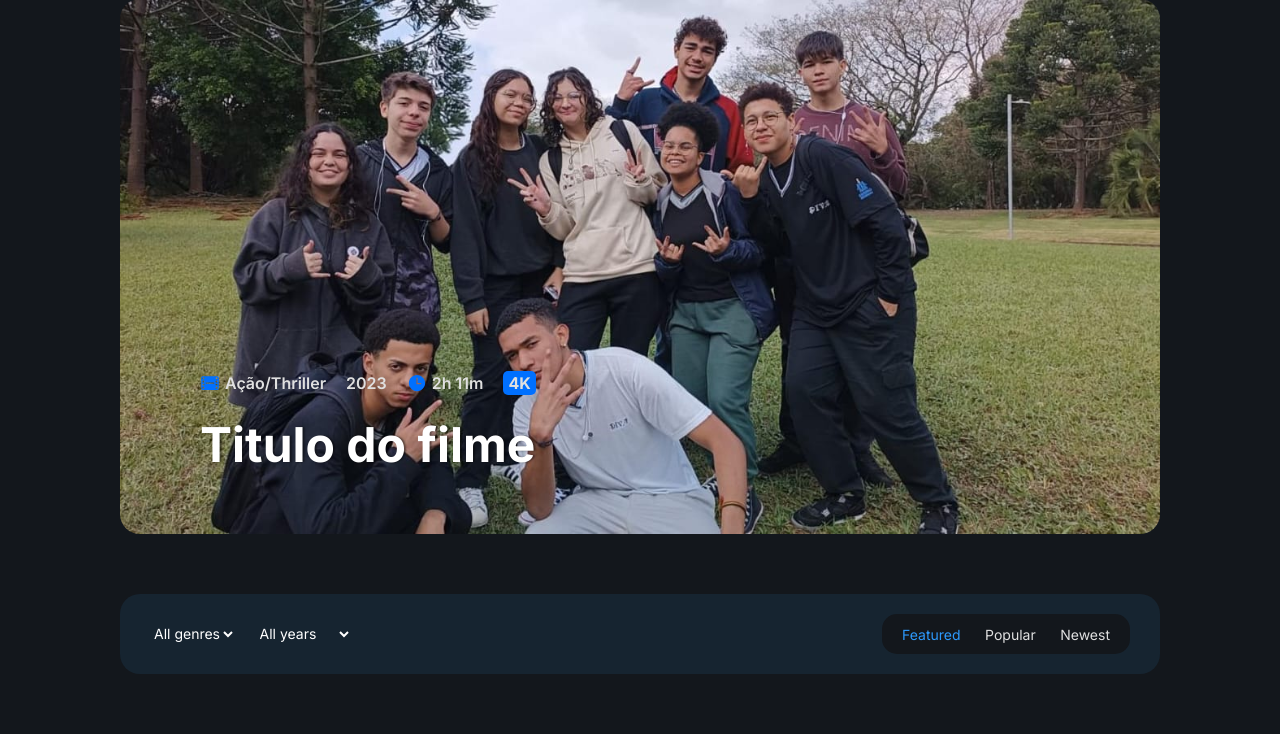
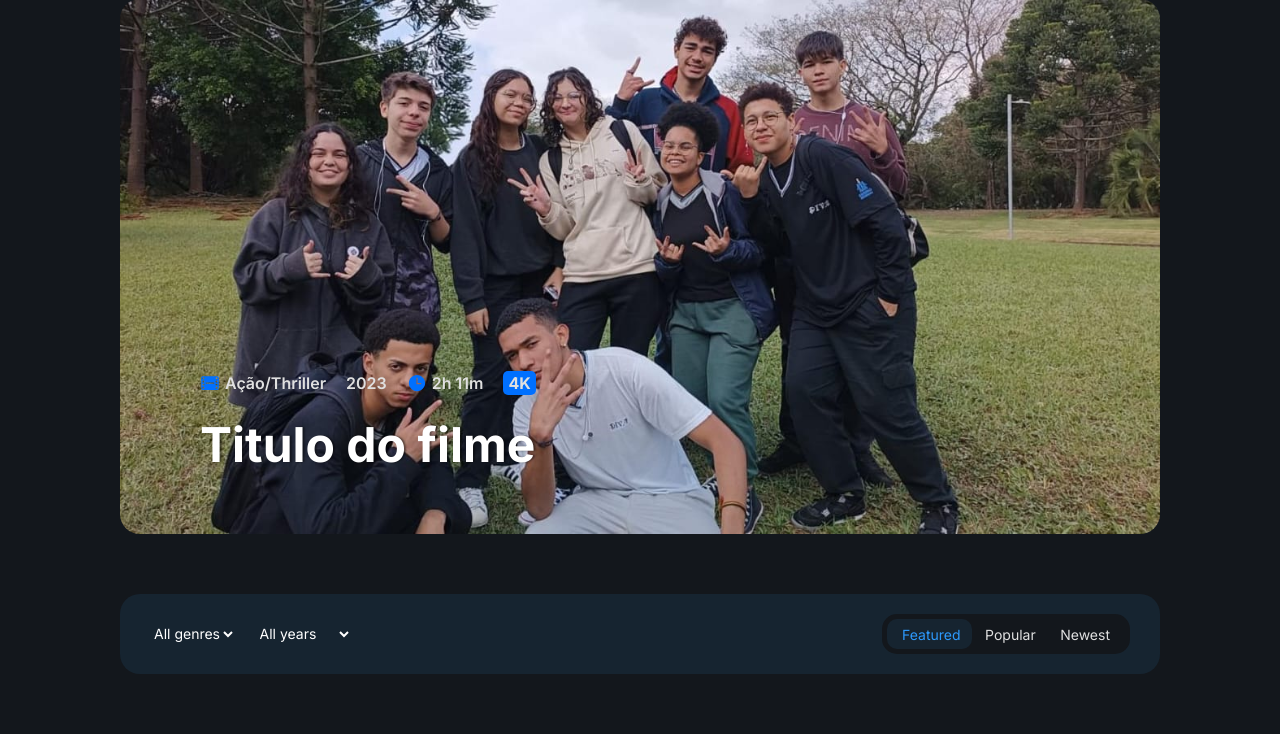
Before and after one commit to MuriloDutra2/TCC-CURSO, a PHP site: page / in a window 1280 px wide. Shown: the part 101-835 px from the top of the page. Run offline with PHP 8.4, Linux system fonts and the light colour scheme.

Commit message:
filtro pronto ctz

```diff
--- a/assets/css/main.css
+++ b/assets/css/main.css
@@ -273,3 +273,30 @@ transform: scale(1.1);
 
 .filter-radios input:checked + label,
 .filter-radios label:hover {color: var(--light-azure);}
+
+input ~ .checked-radio-bg {
+    /*
+        VAVRIAVEL PARA MUDAR A POSIÇÃO E O TEMANHO
+        BASEADO NO CHECKED RADIO
+    */
+
+    --width: 85px;
+    --left: 5px;
+    background: var(--oxford-blue);
+    position: absolute;
+    top: 5px;
+    left: var(--left);
+    bottom: 5px;
+    width: var(--width);
+    border-radius: 10px;
+}
+
+#popular:checked ~ .checked-radio-bg {
+    --width: 73px;
+    --left: 90px;
+}
+
+#newest:checked ~ .checked-radio-bg {
+    --width: 81px;
+    --left: 163px;
+}
--- a/index.html
+++ b/index.html
@@ -181,6 +181,9 @@
         <input type="radio" name="grade" id="newest" >
         <label for="newest">Newest</label>
 
+
+        <div class="checked-radio-bg"></div>
+
     </div>
 
 </div>
```
